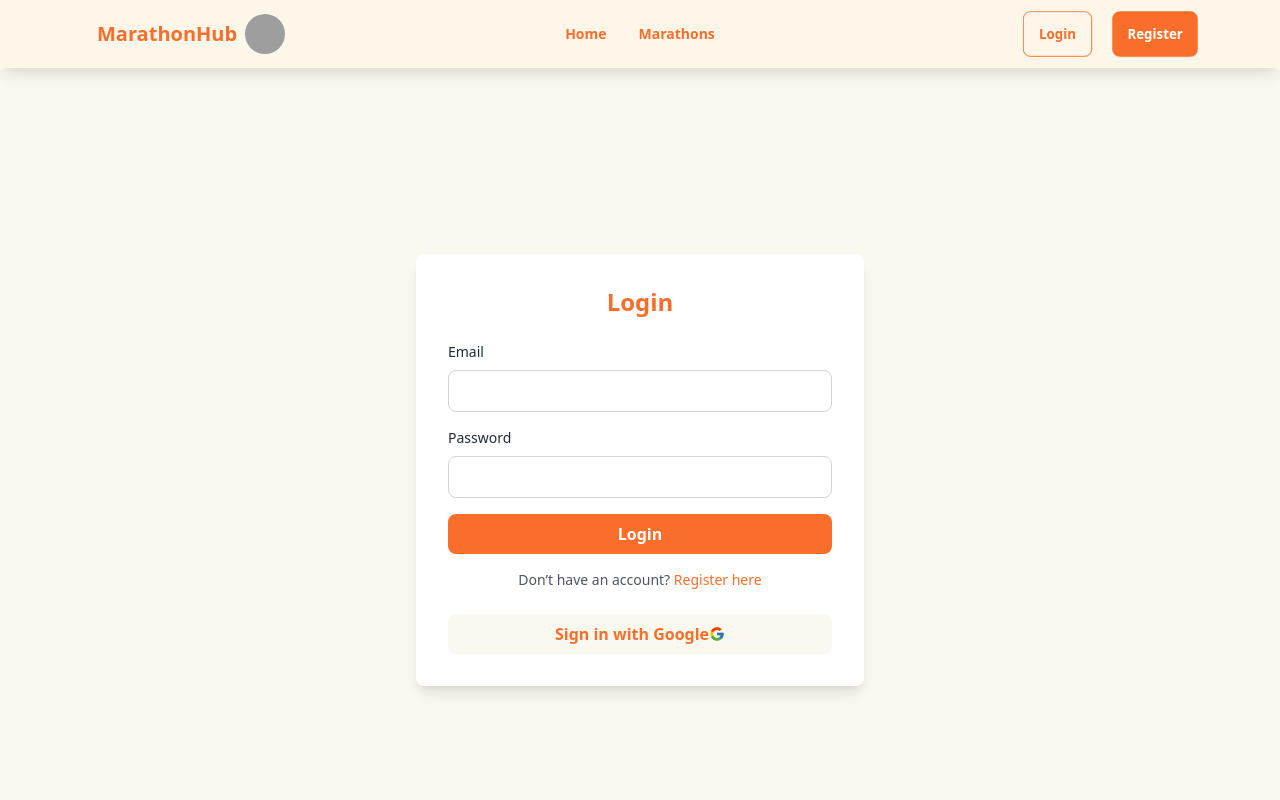
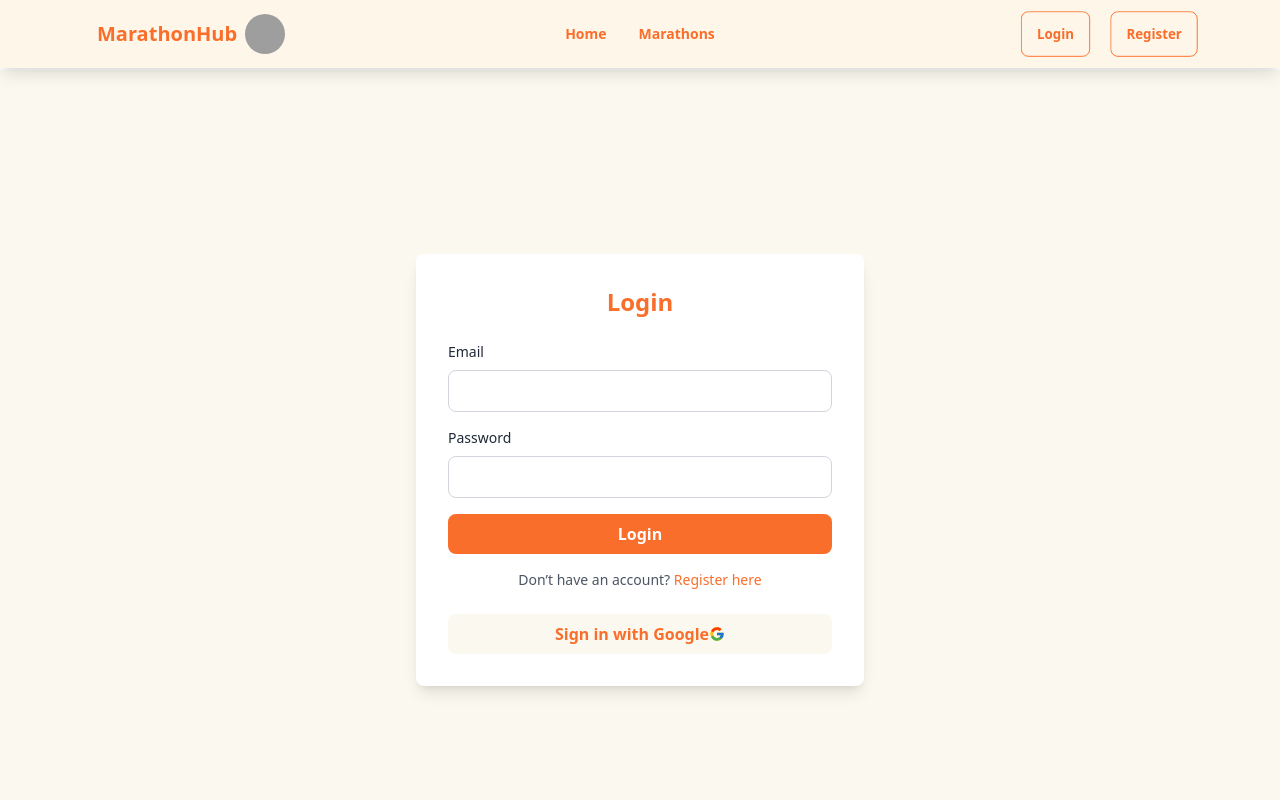
Before and after one commit to nahin440/Marathon-Hub, a React (Vite) app: page /login in a window 1280 px wide. Shown: the top 800 px of the page. Built offline with nearby package versions, Linux system fonts and the light colour scheme; no server answers; grey boxes are pictures that could not be loaded.

Commit message:
4th commit

```diff
--- a/src/Components/NavBar/NavBar.jsx
+++ b/src/Components/NavBar/NavBar.jsx
@@ -88,13 +88,13 @@ const NavBar = () => {
                     <div className="hidden md:flex space-x-4">
                         <Link
                             to="/login"
-                            className="btn btn-outline border-[#F96E2A] text-[#F96E2A]"
+                            className="btn btn-outline border-[#F96E2A] text-[#F96E2A] hover:bg-orange-400 hover:text-white "
                         >
                             Login
                         </Link>
                         <Link
                             to="/register"
-                            className="btn bg-[#F96E2A] text-white border-none"
+                            className="btn btn-outline border-[#F96E2A] text-[#F96E2A] hover:bg-orange-400 hover:text-white "
                         >
                             Register
                         </Link>
```
